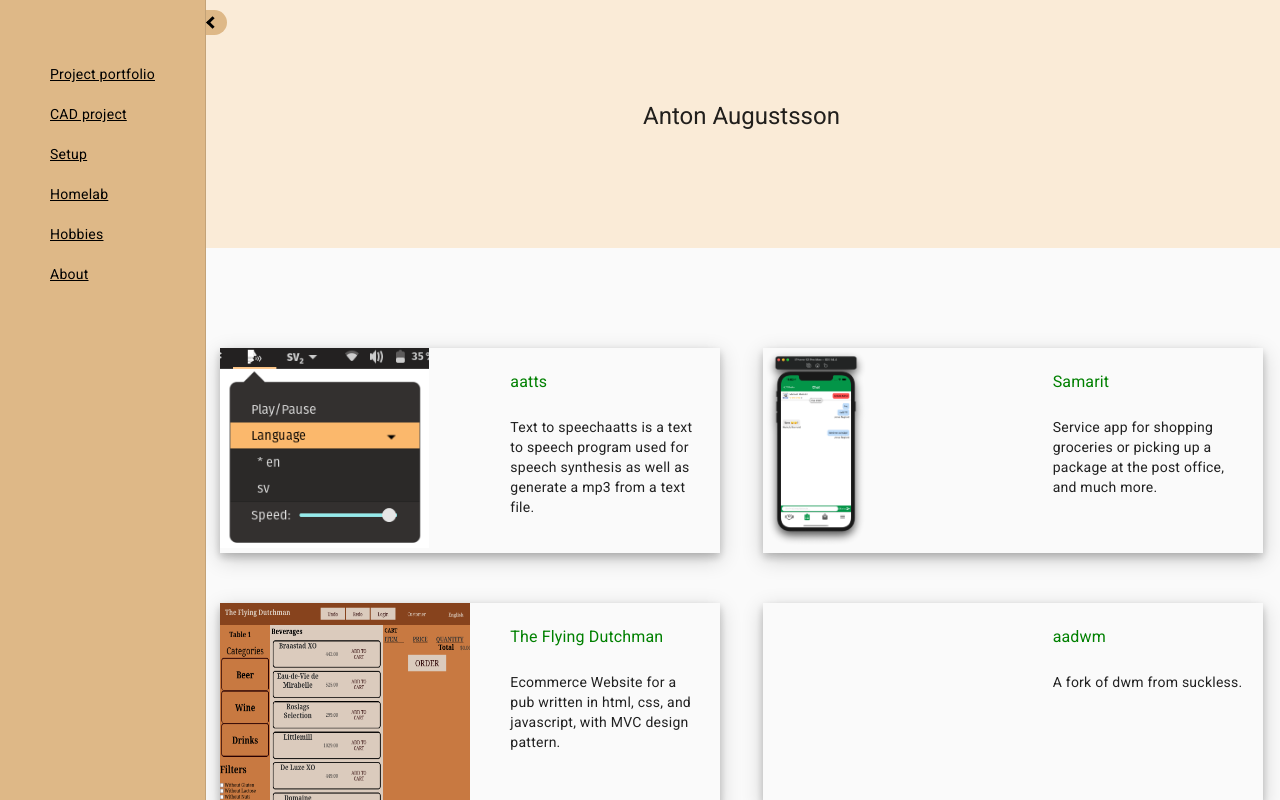
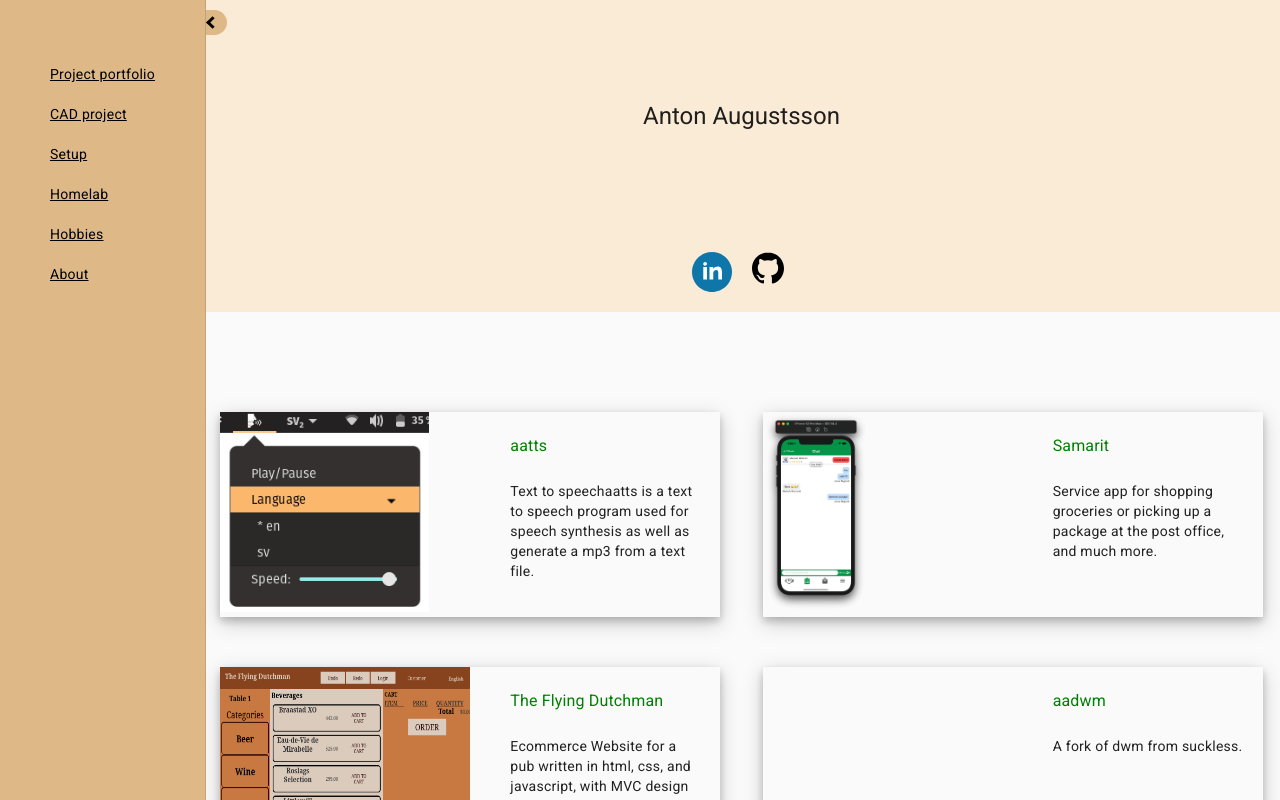
Before and after one commit to Anton-Augustsson/Anton-Augustsson.github.io, an Angular app: page /project-portfolio in a window 1280 px wide. Built offline with nearby package versions, Linux system fonts and the light colour scheme.

Commit message:
social media symbol

```diff
--- a/src/app/project-portfolio-header/project-portfolio-header.component.css
+++ b/src/app/project-portfolio-header/project-portfolio-header.component.css
@@ -1,8 +1,23 @@
-
 header {
     background-color: antiquewhite;
+}
+
+h1 {
+    margin: 0px;
     padding: 100px;
-    margin: 0px;
     display: flex;
     justify-content: center;
+
 }
+
+#social-media {
+    display: flex;
+    justify-content: center;
+    padding: 10px;
+}
+
+a {
+    padding: 10px;
+    height: 40px;
+    width: 40px;
+}
--- a/src/app/project-portfolio-header/project-portfolio-header.component.html
+++ b/src/app/project-portfolio-header/project-portfolio-header.component.html
@@ -1,3 +1,11 @@
 <header>
     <h1>Anton Augustsson</h1>
+    <div id="social-media">
+        <a href="https://www.linkedin.com/in/anaug/">
+            <img src="/assets/social-media/linkedin-svgrepo-com.svg" alt="Linkedin">
+        </a>
+        <a href="https://github.com/Anton-Augustsson">
+            <img src="/assets/social-media/github-svgrepo-com.svg" alt="github">
+        </a>
+    </div>
 </header>
```
Also changed, not shown: src/assets/social-media/github-svgrepo-com.svg (added), src/assets/social-media/linkedin-svgrepo-com.svg (added).
